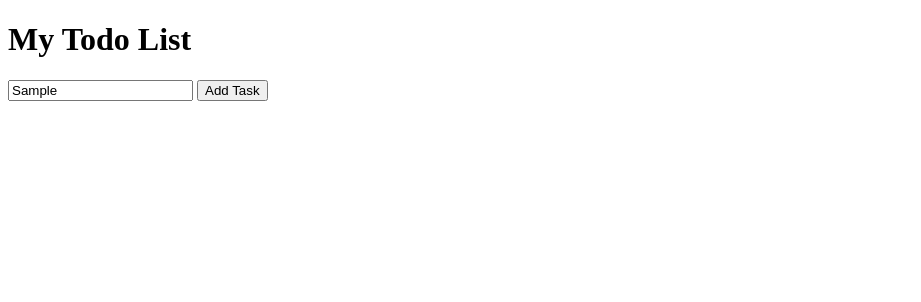
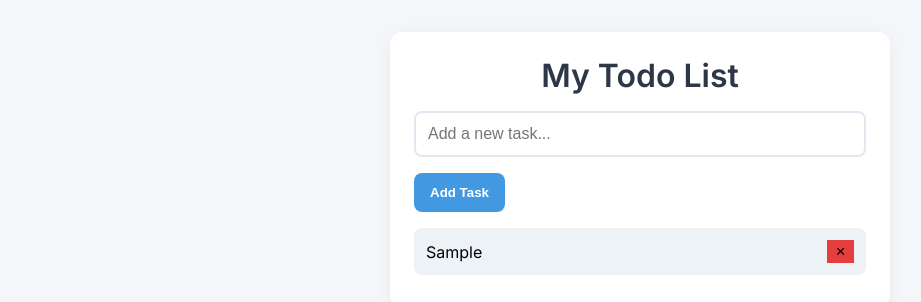
Before and after one commit to OdinCodin1908/project-todo, a plain HTML site: page index.html in a window 1280 px wide. Both pictures are taken after typing "Sample" into the empty fields and a click on the button "Add Task". Shown: the whole page, without its empty margins (0-921 px from the left). Drawn offline with Linux system fonts and the light colour scheme.

Commit message:
Update index.html

```diff
--- a/index.html
+++ b/index.html
@@ -1,21 +1,22 @@
 <!DOCTYPE html>
-<html lang="en">
-
-  <head>
-    <meta charset="UTF-8">
-    <title>project-todo</title>
-    <link rel="stylesheet" href="./style.css">
-
-  </head>
-
-  <body>
-  <!DOCTYPE html>
 <html lang="en">
 <head>
   <meta charset="UTF-8" />
   <meta name="viewport" content="width=device-width, initial-scale=1.0"/>
   <title>Todo List</title>
   <link href="https://fonts.googleapis.com/css2?family=Inter:wght@400;600&display=swap" rel="stylesheet">
+  <style>
+    * { margin:0; padding:0; box-sizing:border-box; }
+    body { font-family: 'Inter', sans-serif; background: #f4f6f9; padding: 2rem; }
+    .container { max-width: 500px; margin: auto; background: white; border-radius: 12px; padding: 1.5rem; box-shadow: 0 4px 20px rgba(0,0,0,0.05); }
+    h1 { text-align: center; margin-bottom: 1rem; color: #2d3748; }
+    input[type="text"] { width: 100%; padding: 0.75rem; font-size: 1rem; border: 2px solid #e2e8f0; border-radius: 8px; margin-bottom: 1rem; }
+    button { background: #4299e1; color: white; border: none; padding: 0.75rem 1rem; border-radius: 8px; cursor: pointer; font-weight: 600; }
+    button:hover { background: #3182ce; }
+    ul { list-style: none; margin-top: 1rem; }
+    li { padding: 0.75rem; background: #edf2f7; margin-bottom: 0.5rem; border-radius: 8px; display: flex; justify-content: space-between; align-items: center; }
+    .delete { background: #e53e3e; padding: 0.25rem 0.5rem; font-size: 0.8rem; }
+  </style>
 </head>
 <body>
   <div class="container">
@@ -24,10 +25,26 @@
     <button onclick="addTask()">Add Task</button>
     <ul id="taskList"></ul>
   </div>
+
+  <script>
+    const input = document.getElementById('taskInput');
+    const list = document.getElementById('taskList');
+
+    function addTask() {
+      if (input.value.trim() === '') return;
+
+      const li = document.createElement('li');
+      li.innerHTML = `
+        ${input.value}
+        <span class="delete" onclick="this.parentElement.remove()">✕</span>
+      `;
+      list.appendChild(li);
+      input.value = '';
+    }
+
+    input.addEventListener('keypress', (e) => {
+      if (e.key === 'Enter') addTask();
+    });
+  </script>
 </body>
 </html>
-    <script  src="./script.js"></script>
-
-  </body>
-
-</html>
```
